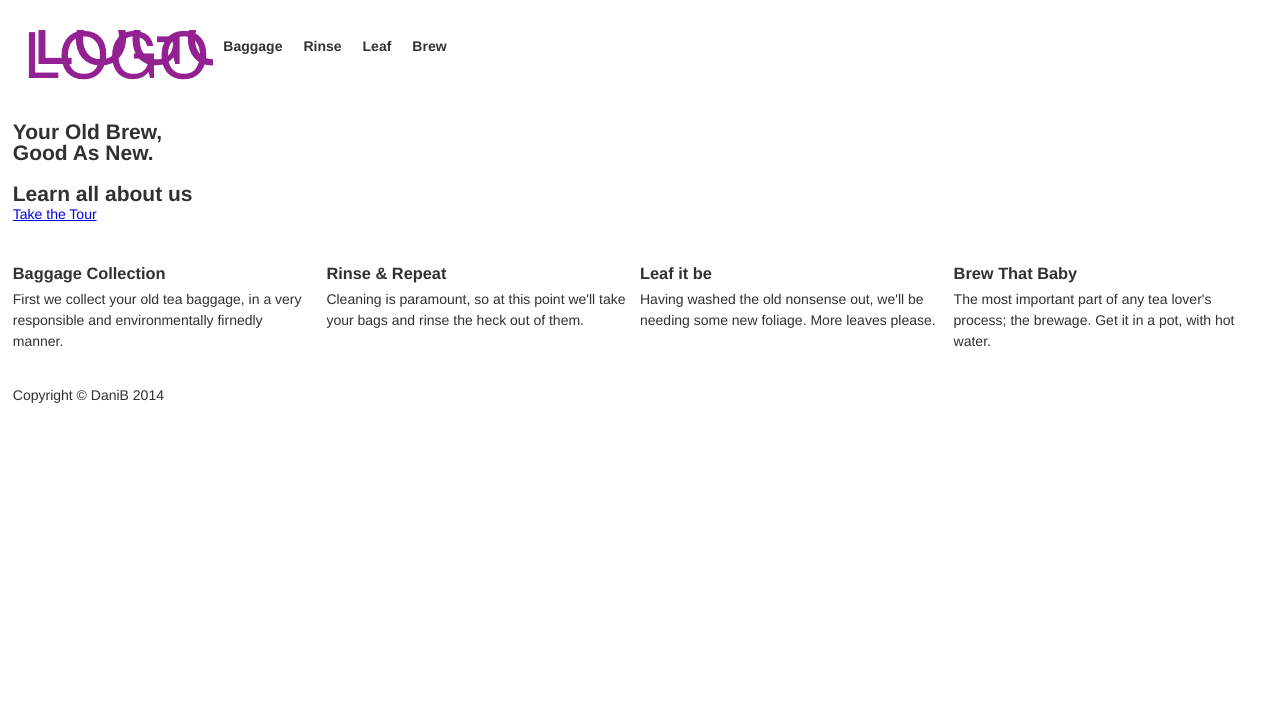
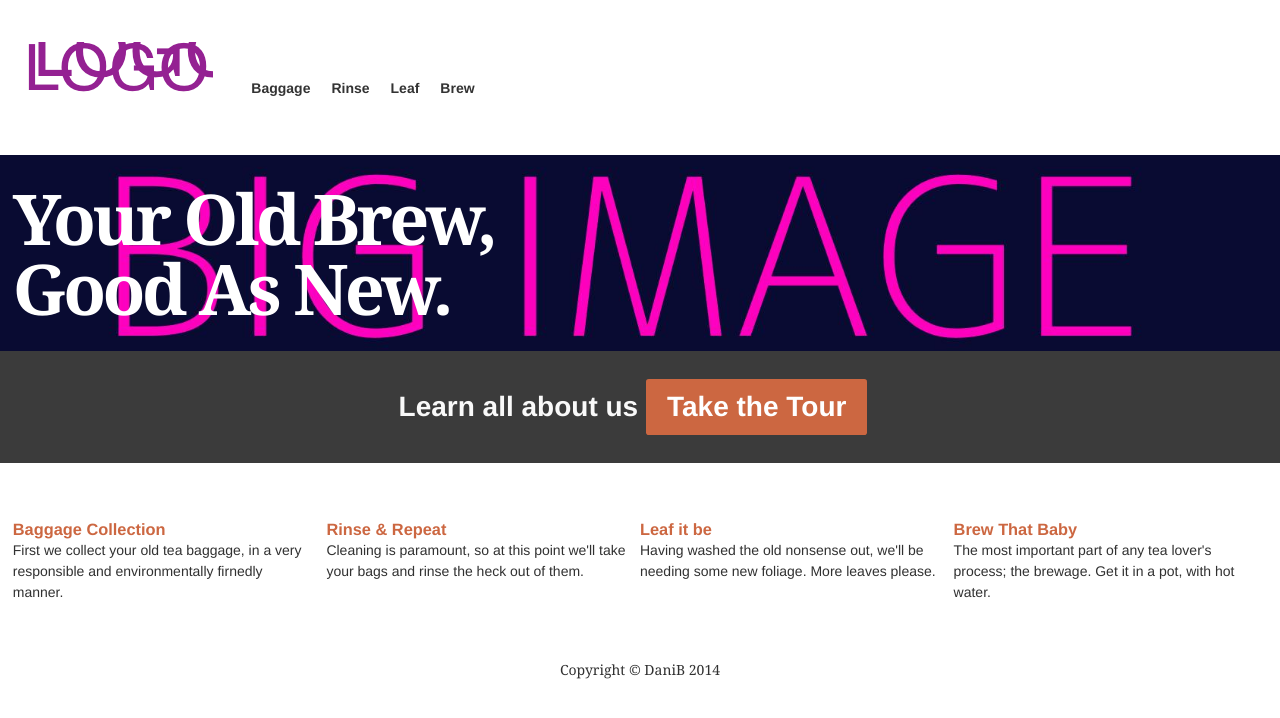
Before and after one commit to danielabar/rwd-tuts, a website: page app/polish.html in a window 1280 px wide. Drawn offline with nearby package versions, Linux system fonts and the light colour scheme; files that its build step writes are made by us from their sources.

Commit message:
polish css

```diff
--- a/app/polish.html
+++ b/app/polish.html
@@ -57,11 +57,11 @@
     </div><!--/container-->
   </section><!--/band-->
 
-  <section class="band">
+  <section class="band learn-more">
     <div class="container">
       <div class="row">
-        <div class="columns sixteen learn more">
-          <h2>Learn all about us</h2> <a href="#" class="button">Take the Tour</a>
+        <div class="columns sixteen">
+          <h2>Learn all about us <a href="#" class="button">Take the Tour</a></h2>
         </div>
       </div><!--/row-->
     </div><!--/container-->
--- a/app/styles/polish.css
+++ b/app/styles/polish.css
@@ -6,7 +6,7 @@
   -moz-boz-sizing: border-box;
   -webkit-box-sizing: border-box;
   box-sizing: border-box;
-  margin: 5px 0px 0px 0px;
+  margin: 0px 0px 0px 0px;
   padding: 0;
   -webkit-font-smoothing: antialiased;
 }
@@ -35,21 +35,23 @@ img {
   height: auto;
 }
 
+/* typography */
+h3 {
+  color: #cc6741;
+}
+
 .container {
   width: 98%;
   margin: 0 auto;
 }
 
 /* logo */
-h1.logo {
-  float: left;
-}
-
 h1.logo a {
   width: 200px;
   height: 71px;
   display: block;
   background: url(../images/logo.png) no-repeat 0 0;
+  margin: 0 auto;
 
   border: 0;
   font: 0/0 a;
@@ -58,14 +60,34 @@ h1.logo a {
   background-color: transparent;
 }
 
+/* footer */
+footer {
+  text-align: center;
+  padding: 2em 0 0 0;
+  font-family: georgia, serif;
+}
+
+/* header */
+header.row {
+  padding: 3em 0;
+}
+
+/* band styles */
+.band {
+  padding: 2em 0;
+}
+
 /* navigation */
 a.nav-link {
-  float: right;
-  background: tomato;
+  position: absolute;
+  top: 0;
+  right: 1em;
+  background: #cc6741;
   text-decoration: none;
   color: white;
   padding: .5em;
   font-weight: bold;
+  border-radius: 0 0 .2em .2em;
 }
 
 nav[role="primary"] ul {
@@ -94,7 +116,7 @@ nav[role="primary"] ul li a {
 
 /* hover state (won't work on touch device) */
 nav[role="primary"] ul li a:hover {
-  background: tomato;
+  background: #cc6741;
 }
 
 /* no border needed on the last nav link */
@@ -103,6 +125,10 @@ nav[role="primary"] ul li:last-child a {
 }
 
 /* page specific styles */
+.featured-section {
+  padding: 2em 0 0;
+}
+
 .featured-section .four {
   margin: 1em 0;
 }
@@ -113,13 +139,58 @@ nav[role="primary"] ul li:last-child a {
   color: #76ABFC;
 }
 
+.banner h2 {
+  color: #cc6741;
+  font-size: 3.2em;
+  line-height: 1em;
+  letter-spacing: -.05em;
+  text-align: center;
+  font-family: georgia, serif;
+}
+
+.learn-more {
+  background: #3b3b3b;
+  text-align: center;
+}
+
+.learn-more h2 {
+  color: #f9f9f9;
+  line-height: 2em;
+  font-size: 2em;
+}
+
+.button {
+  padding: 0 .75em;
+  background: #cc6741;
+  color: white;
+  text-decoration: none;
+  border-radius: .1em;
+  font-weight: bold;
+  display: inline-block;
+}
+
+.button:hover {
+  background: #da6133;
+}
+
 /* media queries: For screens larger than 450px */
 @media only screen and (min-width: 450px) {
 
-  .columns.banner {
-    padding-bottom: 30%;
+  h1.logo {
+    float: left;
+    margin: 0 1em 0 0;
+  }
+
+  .band.banner {
+    padding-bottom: 10% 0;
     background: url('../images/bigimage.jpg') no-repeat center center;
     background-size: cover;
+  }
+
+  .banner h2 {
+    color: white;
+    font-size: 5em;
+    text-align: left;
   }
 
   /* override the 25% width to improve legibility of the featured section */
@@ -141,11 +212,22 @@ nav[role="primary"] ul li:last-child a {
     position: relative;
   }
 
+  nav[role="primary"] ul li {
+    position: relative;
+    margin: 1.8em 0 0 0;
+  }
+
   nav[role="primary"] ul li a {
     float: left;
     background: none;
     color: #333;
     border: none;
+    border-radius: 0.2em;
+  }
+
+  nav[role="primary"] ul li a:hover {
+    color: #f8f8f8;
+    background: #3b3b3b;
   }
 }
 
```
